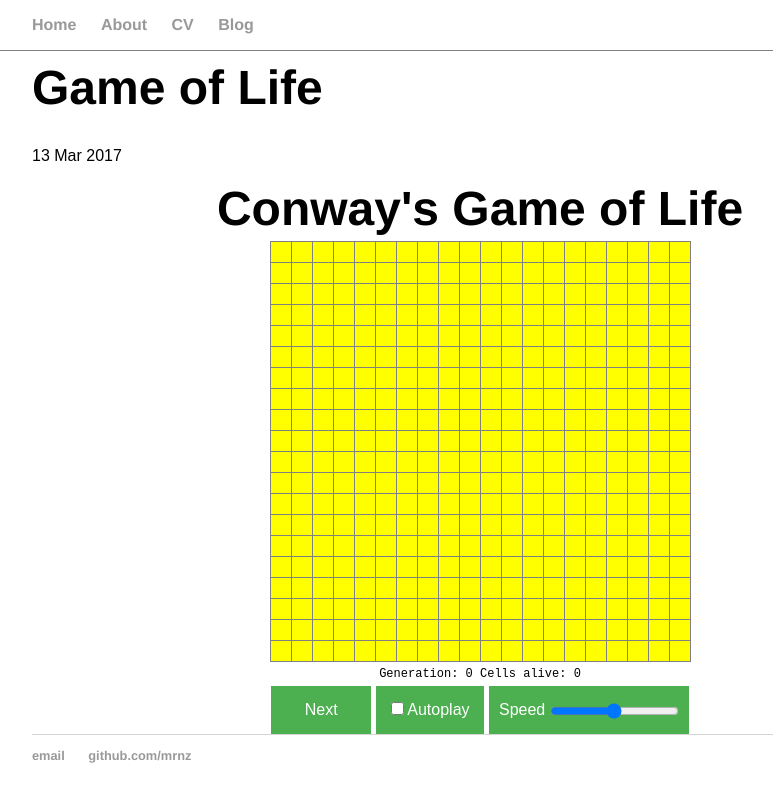
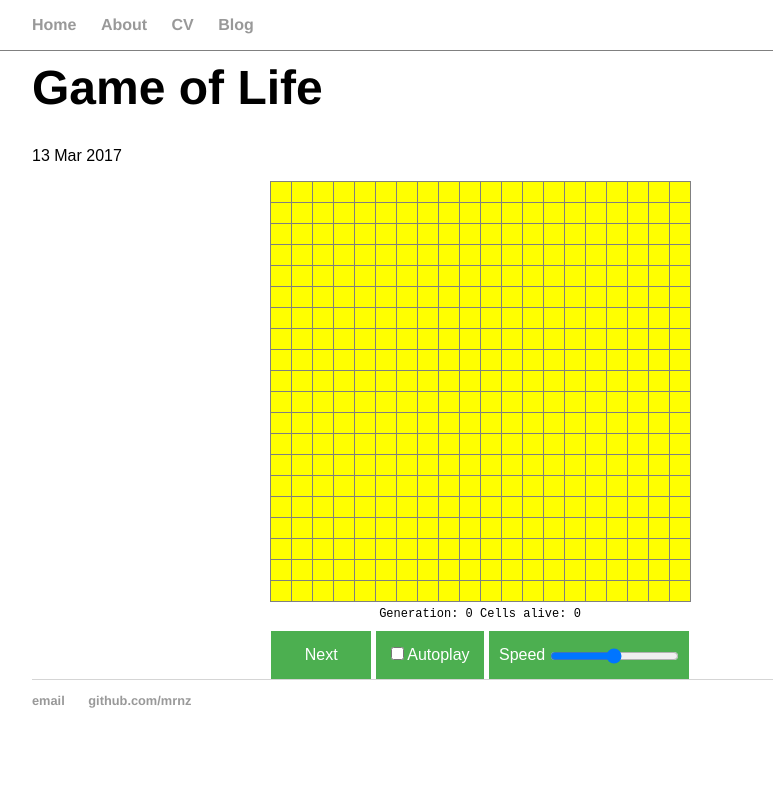
Before and after one commit to mrnz/mrnz.github.io, a Jekyll site: the page built from _posts/2017-03-13-game-of-life.md, in a window 1280 px wide. Shown: the top 802 px of the page, without its empty margins (160-933 px from the left). Built offline with Jekyll 4.4.1, drawn with Linux system fonts in a browser that asks for light colours.

Commit message:
new ver2 game of life

```diff
--- a/_posts/2017-03-13-game-of-life.md
+++ b/_posts/2017-03-13-game-of-life.md
@@ -7,7 +7,6 @@ date: 2017-03-13
 <link rel="stylesheet" type="text/css" href="/css/game-of-life.css">
 
 <div id="game">
-    <h1>Conway's Game of Life</h1>
     <table id="grid"></table>
     <div id="info">
         Generation: <span id="generations"></span>
@@ -26,4 +25,5 @@ date: 2017-03-13
         </label>
     </div>
 </div>
+
 <script type="text/javascript" src="/js/game-of-life.js"></script>
--- a/css/game-of-life.css
+++ b/css/game-of-life.css
@@ -122,6 +122,7 @@
 
 #game #info {
     margin-top: 5px;
+    margin-bottom: 10px;
     font-family: monospace;
     font-size: 12px;
     text-transform: full-width;
```
